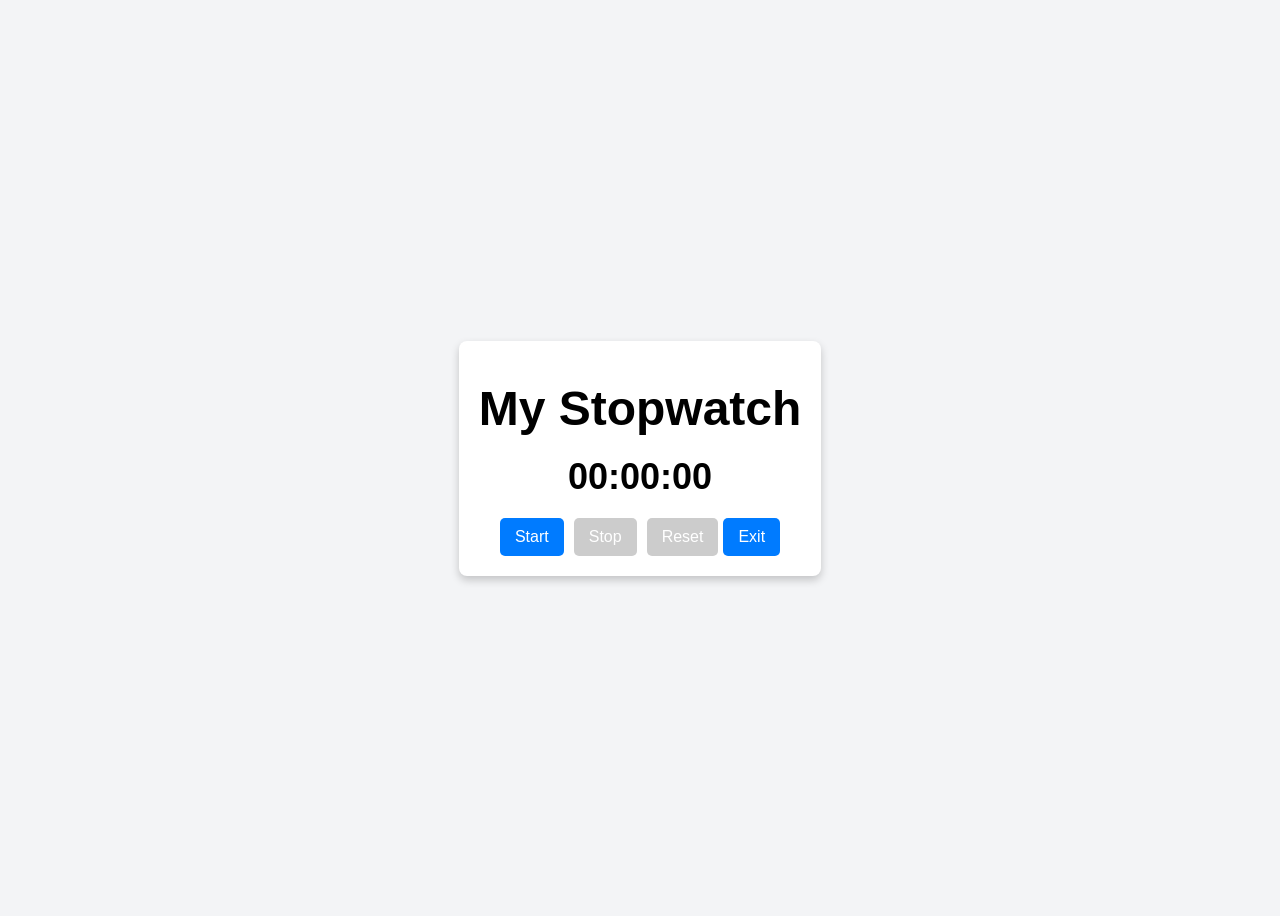
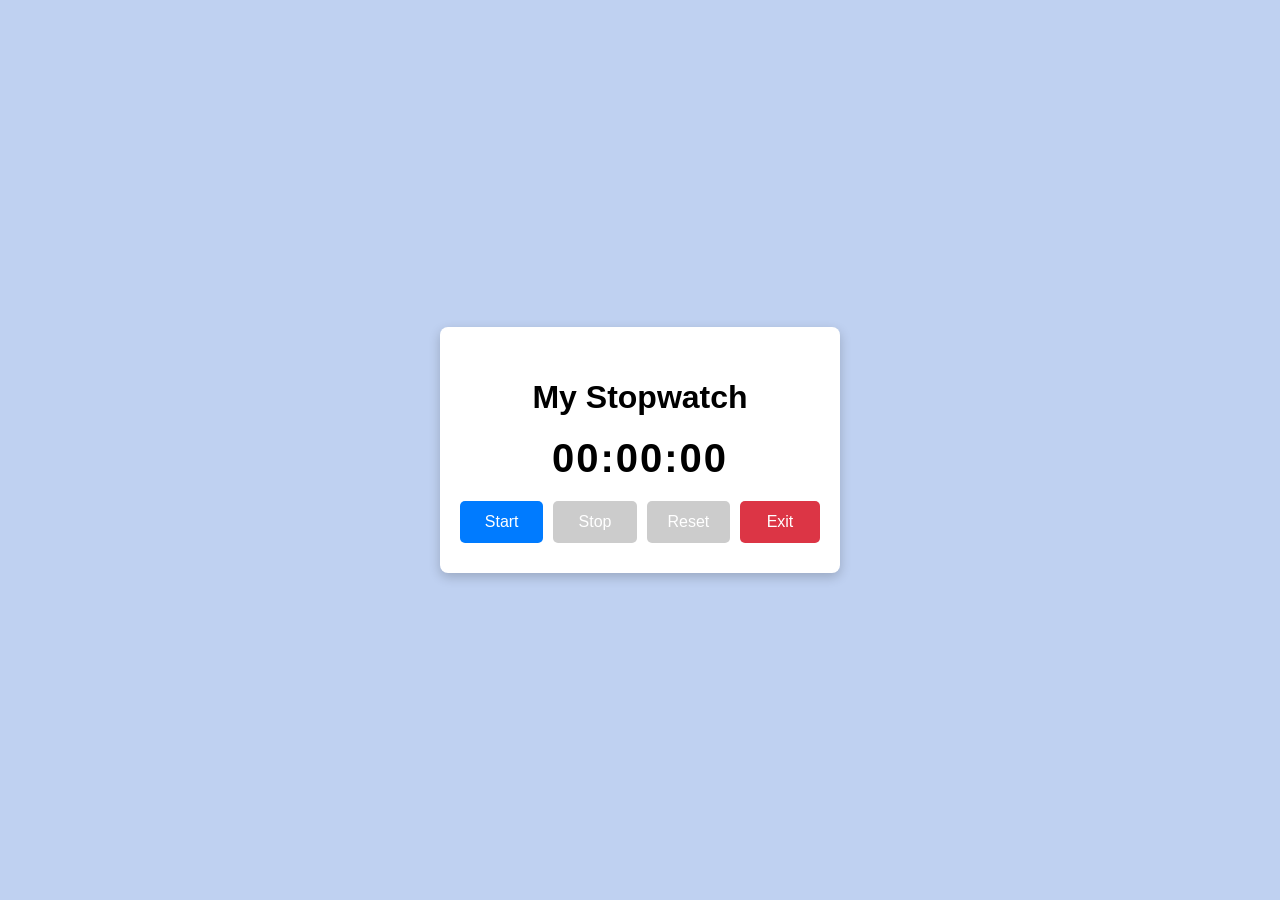

Week 4

--- a/your favorite files/Stopwatch/styles.css
+++ b/your favorite files/Stopwatch/styles.css
@@ -1,58 +1,72 @@
 body {
-    display: flex;
-    justify-content: center;
-    align-items: center;
-    height: 100vh;
-    background-color: #f3f4f6;
-    font-family: Arial, sans-serif;
+  display: flex;
+  justify-content: center;
+  align-items: center;
+  height: 100vh;
+  margin: 0;
+  background-color: #bfd1f1;
+  font-family: Arial, sans-serif;
 }
 
 .stopwatch {
-    text-align: center;
-    padding: 20px;
-    background: white;
-    border-radius: 8px;
-    box-shadow: 0 4px 8px rgba(0, 0, 0, 0.2);
+  width: 90%;
+  max-width: 400px;
+  background: #fff;
+  border-radius: 8px;
+  box-shadow: 0 4px 12px rgba(0, 0, 0, 0.2);
+  padding: 30px 20px;
+  box-sizing: border-box;
+  text-align: center;
 }
 
 h1 {
-    font-size: 48px;
-    margin: 20px 0;
+  font-size: 2em;
+  margin-bottom: 10px;
 }
 
 h2 {
-    font-size: 36px;
-    margin: 20px 0;
+  font-size: 2.5em;
+  margin: 20px 0;
+  letter-spacing: 2px;
 }
 
 .controls {
-    display: flex;
-    justify-content: center; /* To center buttons except exit */
-    align-items: center;
-    margin-top: 20px;
+  display: flex;
+  flex-wrap: wrap;
+  justify-content: center;
+  gap: 10px;
+  margin-top: 20px;
 }
 
 button {
-    padding: 10px 15px;
-    margin: 0 5px;
-    font-size: 16px;
-    border: none;
-    border-radius: 5px;
-    background-color: #007BFF;
-    color: white;
-    cursor: pointer;
-    transition: background-color 0.3s;
+  flex: 1 1 80px;
+  padding: 12px 20px;
+  font-size: 1em;
+  border: none;
+  border-radius: 5px;
+  background-color: #007bff;
+  color: #fff;
+  cursor: pointer;
+  transition: background-color 0.3s, transform 0.2s;
 }
 
 button:disabled {
-    background-color: #ccc;
-    cursor: not-allowed;
+  background-color: #ccc;
+  cursor: not-allowed;
 }
 
 button:hover:not(:disabled) {
-    background-color: #0056b3;
+  background-color: #0056b3;
+  transform: scale(1.05);
 }
 
+/* Make 'Exit' button align right and larger for easy tap */
 #exitBtn {
-    margin-left: auto; /* Push 'Exit' to the right */
+  margin-left: auto;
+  min-width: 80px;
+  background-color: #dc3545;
+}
+
+#exitBtn:hover {
+  background-color: #a71d2a;
 }
